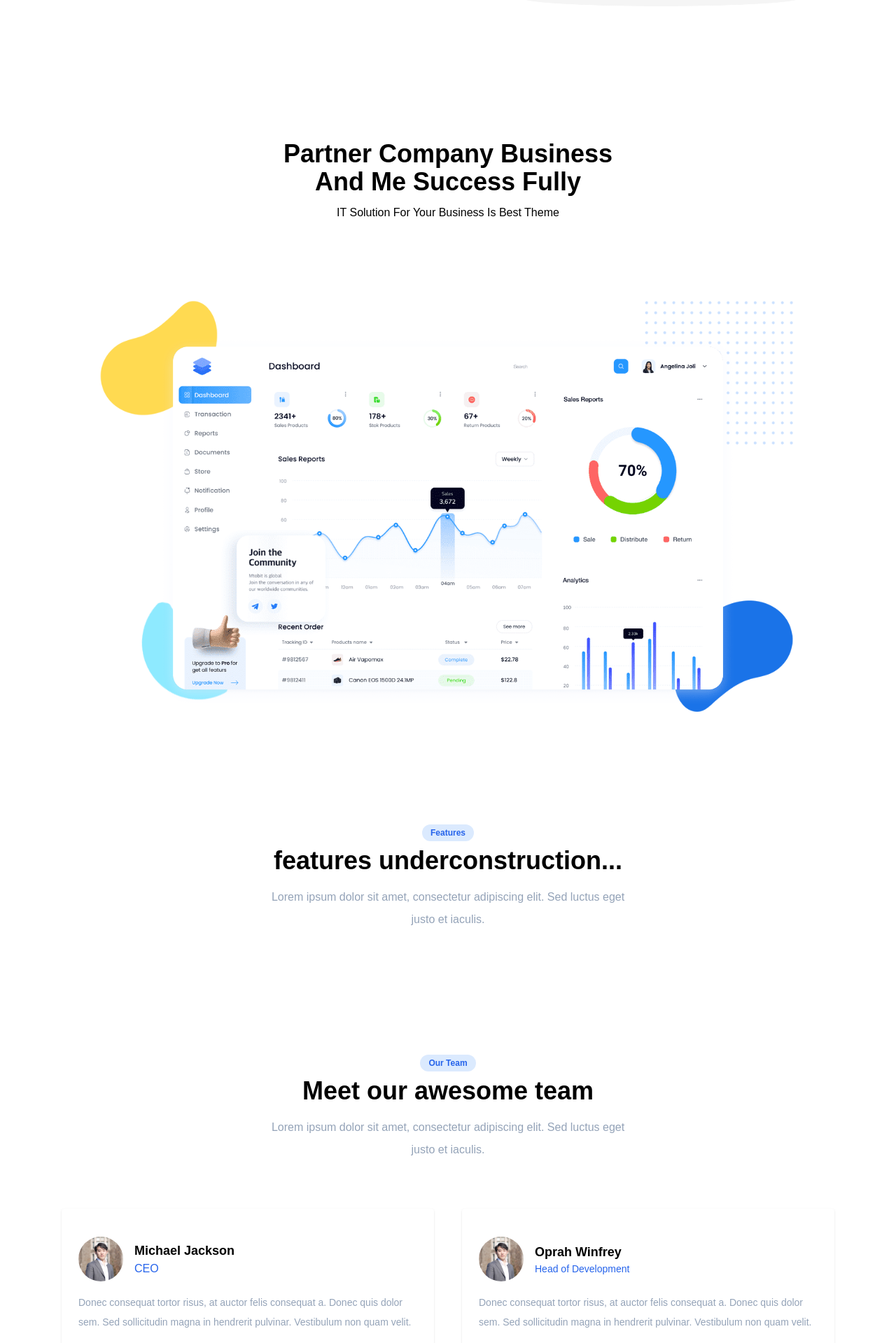
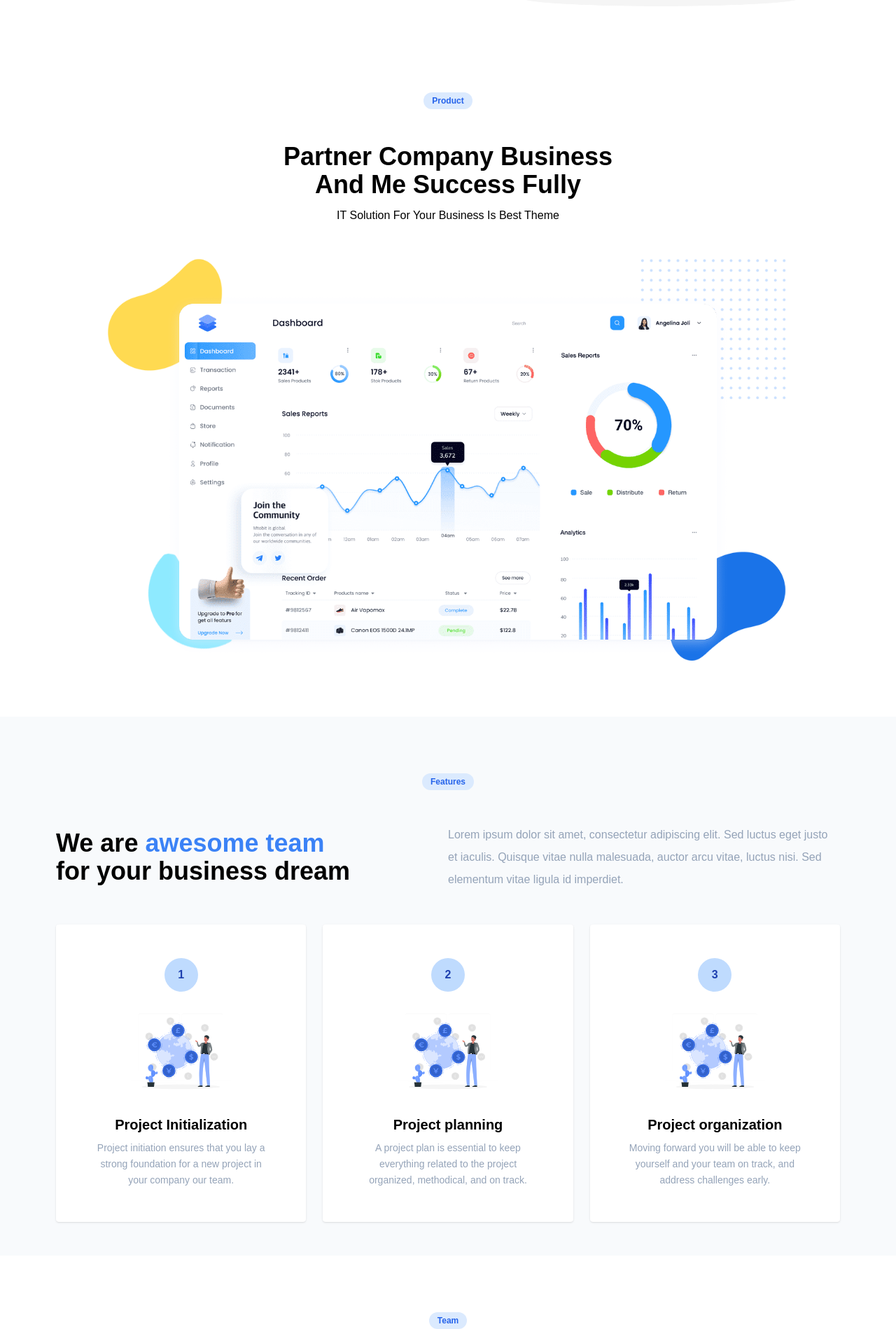
Before and after one commit to konishiyama/afinmarkets, a Next.js app: page /en in a window 1280 px wide. Shown: the part 521-2440 px from the top of the page at 70% size. Built offline with nearby package versions, Linux system fonts and the light colour scheme.

Commit message:
Base complete

```diff
--- a/src/app/[lang]/components/Features.tsx
+++ b/src/app/[lang]/components/Features.tsx
@@ -6,7 +6,8 @@ import { type Locale } from "../../../i18n-config";
 import Layout from "./layouts/Layout";
 import SectionContainer from "./layouts/SectionContainer";
 import ScrollOffset from "./common/ScrollOffset";
-import profImage from "/public/images/konishiyama.jpg";
+import coverImage from "/public/images/Currency-rafiki.png";
+import coverImageSvg from "/public/images/Currency-rafiki.svg";
 
 interface Dictionary {
   Product: string;
@@ -22,6 +23,7 @@ interface FeaturesProps {
 
 const Features = ({ features_props, lang }: FeaturesProps) => {
   return (
+    <div className="bg-blueGray-50">
       <Layout>
         <SectionContainer>
           <ScrollOffset id="Features" />
@@ -32,22 +34,96 @@ const Features = ({ features_props, lang }: FeaturesProps) => {
             >
               Features
             </span>
-          <h2
-            className="text-3xl md:text-4xl mt-2 mb-4 font-bold font-heading wow animate__animated animate__fadeIn"
+          </div>
+          <div className="flex flex-wrap items-center justify-between max-w-2xl lg:max-w-full mb-12">
+            <div className="w-full lg:w-1/2 mb-4 lg:mb-0">
+              <h2 className="text-3xl md:text-4xl font-bold font-heading wow animate__animated animate__fadeInDown">
+                <span>We are</span>
+                <span className="text-blue-500"> awesome team</span>
+                <br />
+                <span>for your business dream</span>
+              </h2>
+            </div>
+            <div className="w-full lg:w-1/2">
+              <p className="text-blueGray-400 leading-loose wow animate__animated animate__fadeIn">
+                Lorem ipsum dolor sit amet, consectetur adipiscing elit. Sed
+                luctus eget justo et iaculis. Quisque vitae nulla malesuada,
+                auctor arcu vitae, luctus nisi. Sed elementum vitae ligula id
+                imperdiet.
+              </p>
+            </div>
+          </div>
+          <div className="flex flex-wrap -mx-3 -mb-6 text-center">
+            <div
+              className="hover-up-5 w-full md:w-1/2 lg:w-1/3 px-3 mb-6 wow animate__animated animate__fadeIn"
               data-wow-delay=".3s"
             >
-            features underconstruction...
-          </h2>
-          <p
-            className="text-blueGray-400 leading-loose wow animate__animated animate__fadeIn"
-            data-wow-delay=".3s"
+              <div className="p-12 bg-white shadow rounded">
+                <div className="flex w-12 h-12 mx-auto items-center justify-center text-blue-800 font-bold font-heading bg-blue-200 rounded-full">
+                  1
+                </div>
+                <Image
+                  className="h-36 mx-auto my-4"
+                  src={coverImageSvg}
+                  alt="Monst"
+                />
+                <h3 className="mb-2 font-bold font-heading text-xl">
+                  Project Initialization
+                </h3>
+                <p className="text-sm text-blueGray-400 leading-relaxed">
+                  Project initiation ensures that you lay a strong foundation
+                  for a new project in your company our team.
+                </p>
+              </div>
+            </div>
+            <div
+              className="hover-up-5 w-full md:w-1/2 lg:w-1/3 px-3 mb-6 wow animate__animated animate__fadeIn"
+              data-wow-delay=".5s"
             >
-            Lorem ipsum dolor sit amet, consectetur adipiscing elit. Sed luctus
-            eget justo et iaculis.
+              <div className="p-12 bg-white shadow rounded">
+                <div className="flex w-12 h-12 mx-auto items-center justify-center text-blue-800 font-bold font-heading bg-blue-200 rounded-full">
+                  2
+                </div>
+                <Image
+                  className="h-36 mx-auto my-4"
+                  src={coverImageSvg}
+                  alt="Monst"
+                />
+                <h3 className="mb-2 font-bold font-heading text-xl">
+                  Project planning
+                </h3>
+                <p className="text-sm text-blueGray-400 leading-relaxed">
+                  A project plan is essential to keep everything related to the
+                  project organized, methodical, and on track.
                 </p>
+              </div>
+            </div>
+            <div className="hover-up-5 w-full lg:w-1/3 px-3 mb-6">
+              <div
+                className="p-12 bg-white shadow rounded wow animate__animated animate__fadeIn"
+                data-wow-delay=".7s"
+              >
+                <div className="flex w-12 h-12 mx-auto items-center justify-center text-blue-800 font-bold font-heading bg-blue-200 rounded-full">
+                  3
+                </div>
+                <Image
+                  className="h-36 mx-auto my-4"
+                  src={coverImageSvg}
+                  alt="Monst"
+                />
+                <h3 className="mb-2 font-bold font-heading text-xl">
+                  Project organization
+                </h3>
+                <p className="text-sm text-blueGray-400 leading-relaxed">
+                  Moving forward you will be able to keep yourself and your team
+                  on track, and address challenges early.
+                </p>
+              </div>
+            </div>
           </div>
         </SectionContainer>
       </Layout>
+    </div>
   );
 };
 
--- a/src/app/[lang]/components/Join.tsx
+++ b/src/app/[lang]/components/Join.tsx
@@ -30,7 +30,7 @@ const Join = ({ join_props, lang }: JoinProps) => {
           backgroundImage: `url(${bgImage.src})`,
         }}
       >
-        <div className="relative py-20 px-4 lg:p-20">
+        <div className="relative lg:px-16 py-12">
           <div className="max-w-lg mx-auto text-center">
             <h2 className="mb-4 text-3xl lg:text-4xl font-bold font-heading wow animate__animated animate__fadeIn">
               <span className="">Subscribe now to </span>
@@ -41,6 +41,7 @@ const Join = ({ join_props, lang }: JoinProps) => {
               All your information is completely confidential
             </p>
             <div className="p-4 bg-white rounded-lg flex flex-wrap max-w-md mx-auto wow animate__animated animate__fadeIn">
+              {/* <div className="p-4 bg-white rounded-lg flex flex-wrap max-w-md mx-auto wow animate__animated animate__fadeIn"> */}
               <div className="flex w-full md:w-2/3 px-3 mb-3 md:mb-0 md:mr-6 bg-blueGray-100 rounded">
                 <svg
                   className="h-6 w-6 my-auto text-blueGray-500"
--- a/src/app/[lang]/components/Product.tsx
+++ b/src/app/[lang]/components/Product.tsx
@@ -24,12 +24,19 @@ interface ProductProps {
 const Product = ({ product_props, lang }: ProductProps) => {
   return (
     <Layout>
-      <SectionContainer>
+      <div className="flex-wrap items-center xl:px-16 py-12 md:pb-12">
         <ScrollOffset id="Product" />
-        <div id="Product" className="max-w-lg mx-auto mb-20 text-center">
-          <span className="inline-block text-xs py-1 px-3 text-white font-semibold bg-blue rounded-xl wow animate__animated animate__fadeIn">
-            How we work
-          </span>
+        <div className="max-w-lg mx-auto mb-12 text-center">
+          <div className="max-w-lg mx-auto text-center">
+            <span
+              className="inline-block py-1 px-3 text-xs font-semibold bg-blue-100 text-blue-600 rounded-xl wow animate__animated animate__fadeIn"
+              data-wow-delay=".3s"
+            >
+              Product
+            </span>
+          </div>
+        </div>
+        <div className="max-w-lg mx-auto mb-12 text-center">
           <h2 className="my-3 text-3xl md:text-4xl text-blueGray font-bold font-heading wow animate__animated animate__fadeIn">
             Partner Company Business And Me Success Fully
           </h2>
@@ -55,7 +62,7 @@ const Product = ({ product_props, lang }: ProductProps) => {
             />
           </div>
         </div>
-      </SectionContainer>
+      </div>
     </Layout>
   );
 };
--- a/src/app/[lang]/components/Team.tsx
+++ b/src/app/[lang]/components/Team.tsx
@@ -26,12 +26,16 @@ const Team = ({ team_props, lang }: TeamProps) => {
       <SectionContainer>
         <ScrollOffset id="Team" />
         <div className="max-w-lg mx-auto mb-12 text-center">
-          <span
-            className="inline-block py-1 px-3 text-xs font-semibold bg-blue-100 text-blue-600 rounded-xl wow animate__animated animate__fadeIn"
-            data-wow-delay=".3s"
-          >
-            Our Team
-          </span>
+          <div className="max-w-lg mx-auto text-center">
+            <span
+              className="inline-block py-1 px-3 text-xs font-semibold bg-blue-100 text-blue-600 rounded-xl wow animate__animated animate__fadeIn"
+              data-wow-delay=".3s"
+            >
+              Team
+            </span>
+          </div>
+        </div>
+        <div className="max-w-lg mx-auto mb-12 text-center">
           <h2
             className="text-3xl md:text-4xl mt-2 mb-4 font-bold font-heading wow animate__animated animate__fadeIn"
             data-wow-delay=".3s"
--- a/src/app/[lang]/components/common/ScrollOffset.tsx
+++ b/src/app/[lang]/components/common/ScrollOffset.tsx
@@ -8,7 +8,7 @@ const ScrollOffset = ({ id }: ScrollOffsetProps) => {
   return (
     <>
       <div className="relative">
-        <div id={id} className="-top-48 absolute left-0"></div>
+        <div id={id} className="-top-32 md:-top-40 absolute left-0"></div>
       </div>
     </>
   );
--- a/src/app/[lang]/components/layouts/SectionContainer.tsx
+++ b/src/app/[lang]/components/layouts/SectionContainer.tsx
@@ -6,7 +6,7 @@ export default function SectionContainer({
   children: React.ReactNode;
 }) {
   return (
-    <div className="flex flex-wrap items-center -mx-3 xl:px-16 py-12 md:pt-20 md:pb-12">
+    <div className="flex-wrap items-center xl:px-16 py-12 md:pt-20 md:pb-12">
       {children}
     </div>
   );
--- a/tailwind.config.js
+++ b/tailwind.config.js
@@ -24,6 +24,7 @@ module.exports = {
       colors: {
         base: "#222d2d",
         blueGray: {
+          50: "#F8FAFC",
           100: "#F1F5F9",
           200: "#E2E8F0",
           300: "#CBD5E1",
```
Also changed, not shown: src/app/[lang]/components/Cover.tsx (+4 -4 lines). Lines whose indentation alone changed are shown as unchanged.
